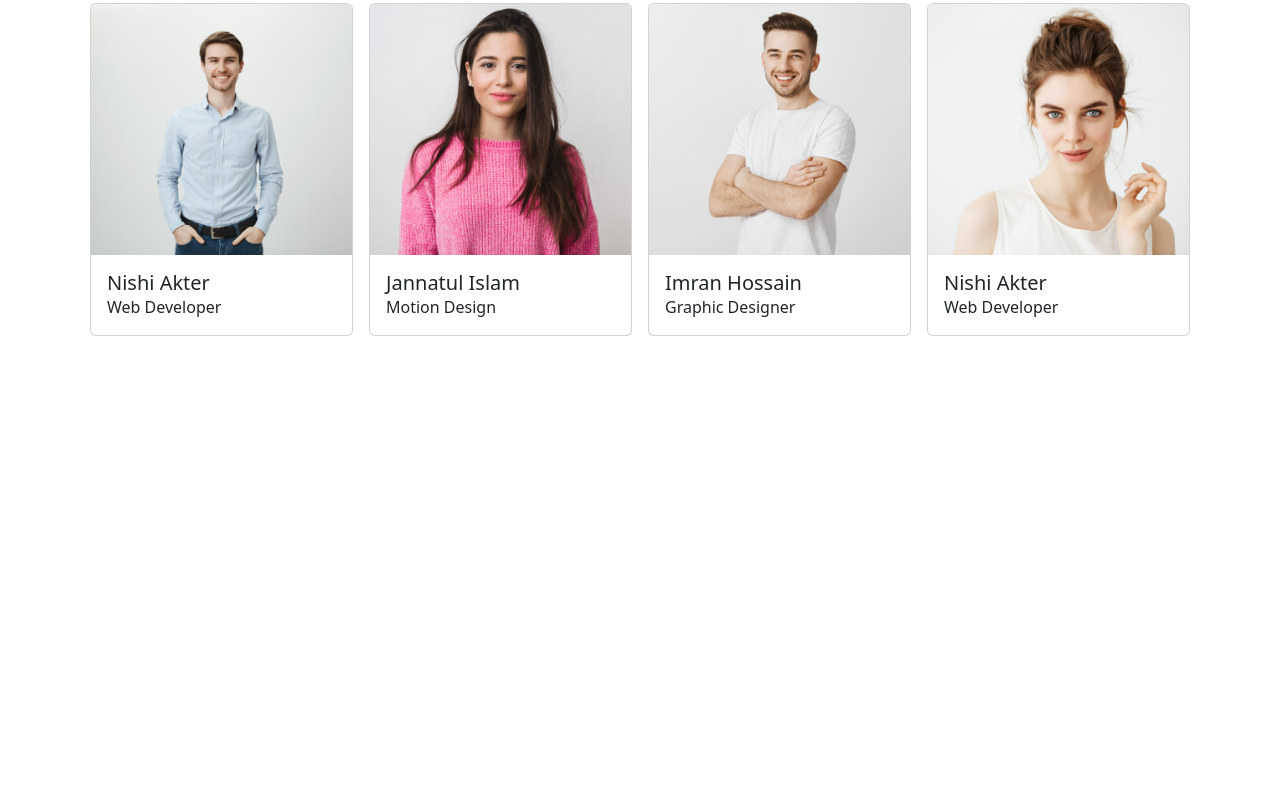
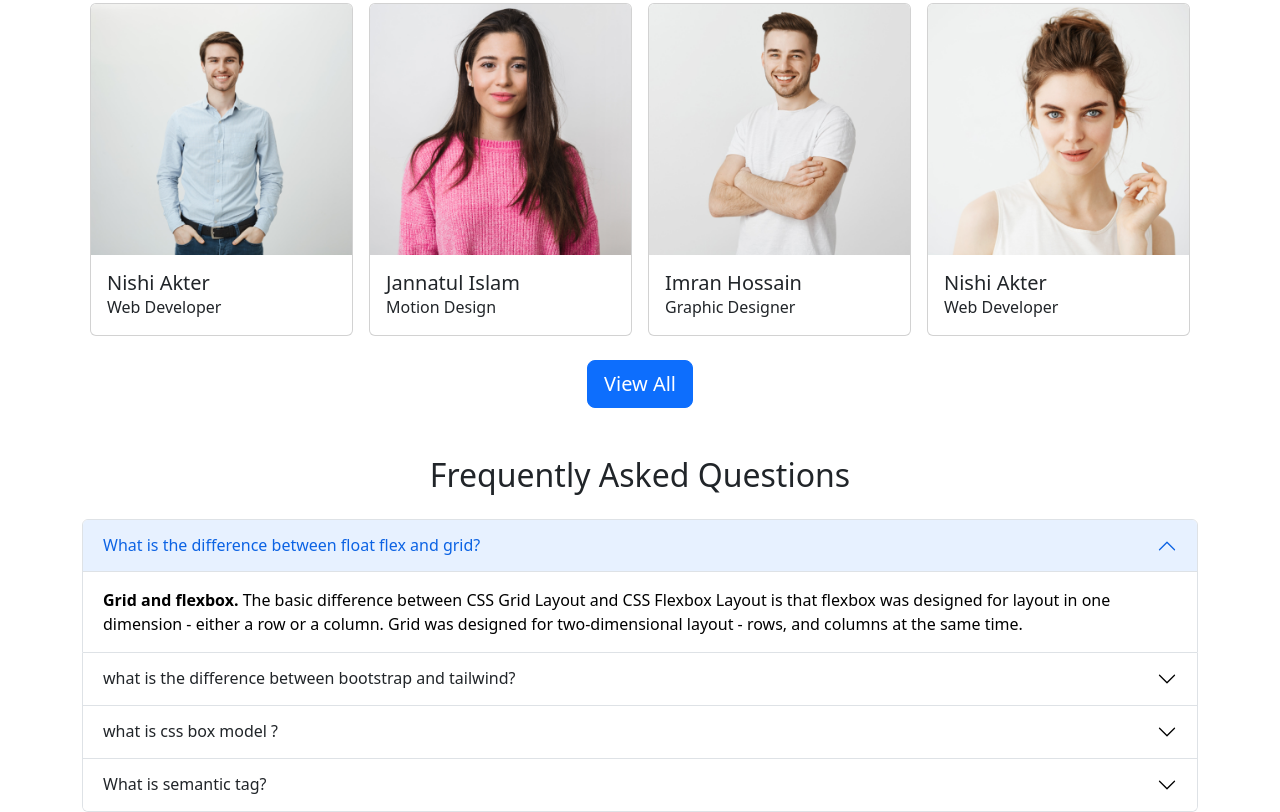
Before and after one commit to sifat-ur-rahman/programming_courses, a plain HTML site: page index.html in a window 1280 px wide. Shown: the part 2004-2816 px from the top of the page. Before the commit the page ends 2348 px from the top, so only its background shows below. Drawn offline with nearby package versions, Linux system fonts and the light colour scheme.

Commit message:
added question

```diff
--- a/index.html
+++ b/index.html
@@ -273,6 +273,81 @@
                     </div>
                 </div>
             </div>
+            <div class="d-flex justify-content-center m-3">
+                <button type="button" class="btn btn-primary btn-lg ">View All</button>
+            </div>
+        </section>
+        <section class="container mt-5 ">
+            <h2 class="text-center mb-4">Frequently Asked Questions</h2>
+            <div class="accordion" id="accordionExample">
+                <div class="accordion-item">
+                    <h2 class="accordion-header" id="headingOne">
+                        <button class="accordion-button" type="button" data-bs-toggle="collapse"
+                            data-bs-target="#collapseOne" aria-expanded="true" aria-controls="collapseOne">
+                            What is the difference between float flex and grid?
+
+                        </button>
+                    </h2>
+                    <div id="collapseOne" class="accordion-collapse collapse show" aria-labelledby="headingOne"
+                        data-bs-parent="#accordionExample">
+                        <div class="accordion-body">
+                            <strong>Grid and flexbox.</strong> The basic difference between CSS Grid Layout and CSS
+                            Flexbox Layout is that flexbox was designed for layout in one dimension - either a row or a
+                            column. Grid was designed for two-dimensional layout - rows, and columns at the same time.
+                        </div>
+                    </div>
+                </div>
+                <div class="accordion-item">
+                    <h2 class="accordion-header" id="headingTwo">
+                        <button class="accordion-button collapsed" type="button" data-bs-toggle="collapse"
+                            data-bs-target="#collapseTwo" aria-expanded="false" aria-controls="collapseTwo">
+                            what is the difference between bootstrap and tailwind?
+                        </button>
+                    </h2>
+                    <div id="collapseTwo" class="accordion-collapse collapse" aria-labelledby="headingTwo"
+                        data-bs-parent="#accordionExample">
+                        <div class="accordion-body">
+                            <strong>Bootstrap and Tailwind.</strong> Bootstrap comes with a set of pre-styled
+                            responsive, mobile-first components that possess a definite UI kit. Tailwind CSS uses a set
+                            of utility classes to create a neat UI with more flexibility and uniqueness. Sites created
+                            using Bootstrap follow the generic pattern that makes them look identical.
+                        </div>
+                    </div>
+                </div>
+                <div class="accordion-item">
+                    <h2 class="accordion-header" id="headingThree">
+                        <button class="accordion-button collapsed" type="button" data-bs-toggle="collapse"
+                            data-bs-target="#collapseThree" aria-expanded="false" aria-controls="collapseThree">
+                            what is css box model ?
+                        </button>
+                    </h2>
+                    <div id="collapseThree" class="accordion-collapse collapse" aria-labelledby="headingThree"
+                        data-bs-parent="#accordionExample">
+                        <div class="accordion-body">
+                            <strong>Css Box Model.</strong> The CSS box model is a container that contains multiple
+                            properties including borders, margin, padding, and the content itself. It is used to create
+                            the design and layout of web pages. It can be used as a toolkit for customizing the layout
+                            of different elements.
+                        </div>
+                    </div>
+                </div>
+                <div class="accordion-item">
+                    <h2 class="accordion-header" id="headingfour">
+                        <button class="accordion-button collapsed" type="button" data-bs-toggle="collapse"
+                            data-bs-target="#collapsefour" aria-expanded="false" aria-controls="collapsefour">
+                            What is semantic tag?
+                        </button>
+                    </h2>
+                    <div id="collapsefour" class="accordion-collapse collapse" aria-labelledby="headingfour"
+                        data-bs-parent="#accordionExample">
+                        <div class="accordion-body">
+                            <strong> Semantic Tag.</strong> The HTML semantics refers to the tags that provide meaning
+                            to an HTML page rather than just presentation. It makes HTML more comprehensible by better
+                            defining the different sections and layout of web pages.
+                        </div>
+                    </div>
+                </div>
+            </div>
         </section>
     </main>
     <script src="https://cdn.jsdelivr.net/npm/bootstrap@5.2.0/dist/js/bootstrap.bundle.min.js"
```
